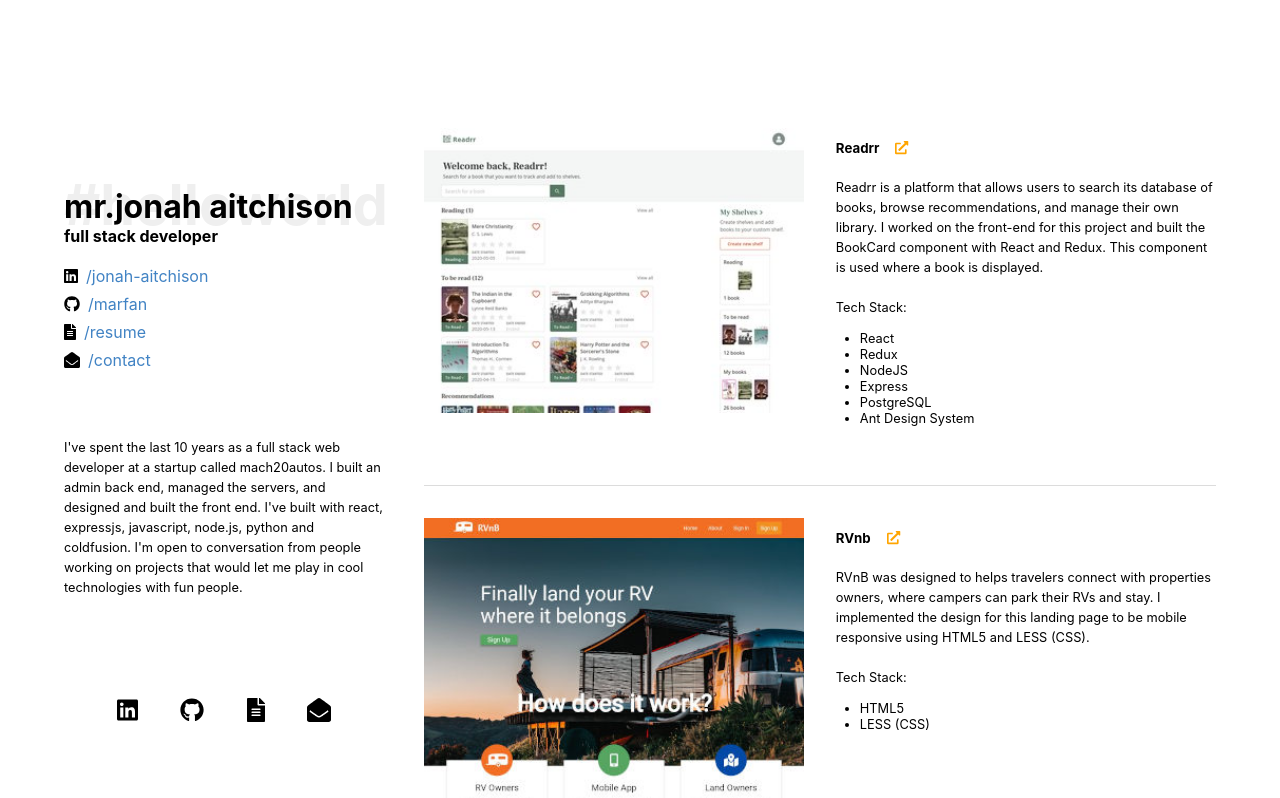
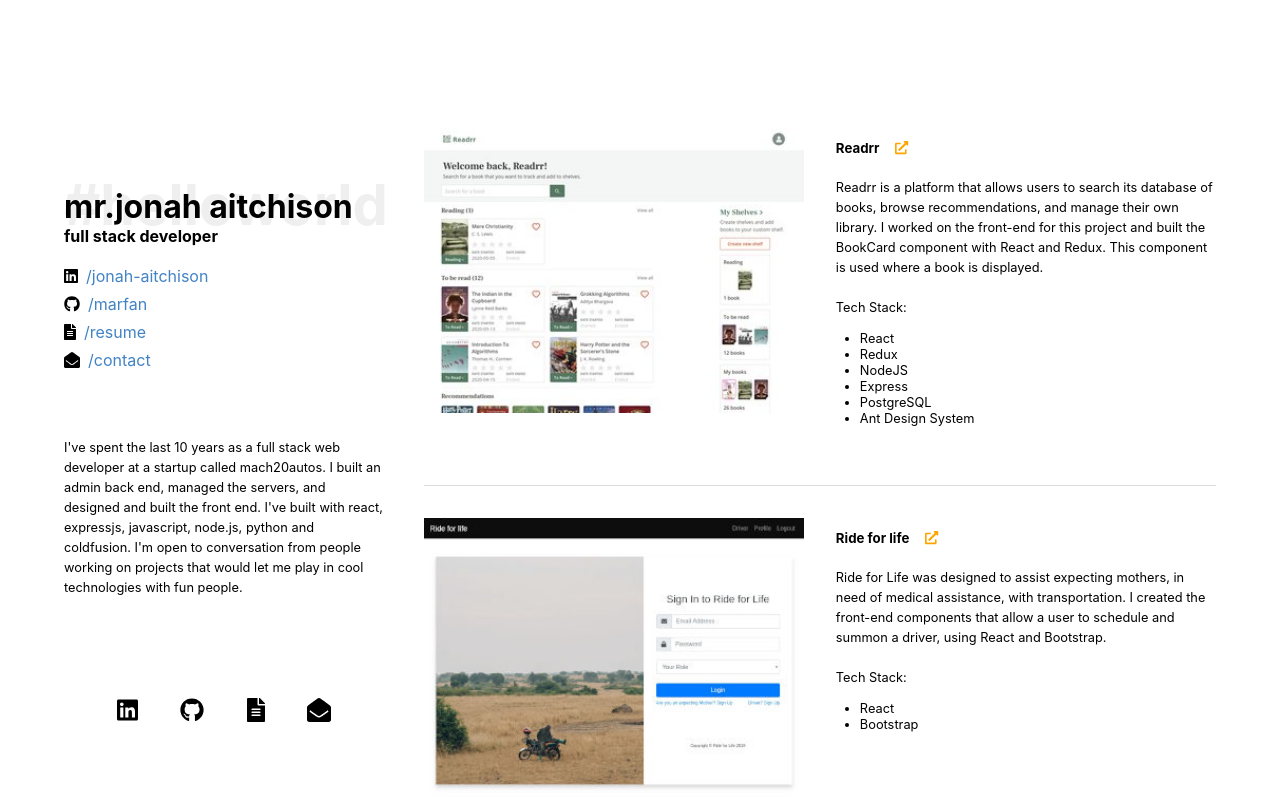
Before and after one commit to MarFan/jonahaitchison.com, a React (Create React App) app: page / in a window 1280 px wide. Shown: the top 798 px of the page. Built offline with nearby package versions, Linux system fonts and the light colour scheme.

Commit message:
added ride for life

```diff
--- a/src/App.js
+++ b/src/App.js
@@ -10,8 +10,8 @@ import readrr from './screenshots/readrr.jpeg';
 import mach20autos from './screenshots/mach20autos.jpeg';
 import Capper from './screenshots/Capper-Auto-Group.jpg';
 import RVnB from './screenshots/rvnb-web25.jpg';
+import RideForLife from './screenshots/rideforlife-web25.jpg';
 
-// import RideForLife from './screenshots/rideforlife-web25.jpg';
 // import MyFollowers from './screenshots/myfollowers-web25.jpg';
 // import SimpleTodo from './screenshots/reducetodo-web25.jpg';
 // import SpaceFrontier from './screenshots/space-the-final-frontier-web25.jpg';
@@ -26,6 +26,12 @@ const myProjects = [
 	img: readrr,
 	link: 'https://github.com/MarFan/betterreads-fe',
 	desc: 'Readrr is a platform that allows users to search its database of books, browse recommendations, and manage their own library. I worked on the front-end for this project and built the BookCard component with React and Redux. This component is used where a book is displayed.  <br /><br />Tech Stack:<br /><ul><li>React</li><li>Redux</li><li>NodeJS</li><li>Express</li><li>PostgreSQL</li><li>Ant Design System</li></ul>'
+  },
+  {
+    title: 'Ride for life',
+    img: RideForLife,
+    link: 'https://github.com/MarFan/Ride-For-Life-Front-End',
+    desc: 'Ride for Life was designed to assist expecting mothers, in need of medical assistance, with transportation. I created the front-end components that allow a user to schedule and summon a driver, using React and Bootstrap.<br /><br />Tech Stack:<br /><ul><li>React</li><li>Bootstrap</li></ul>'
   },
   {
     title: 'RVnb',
@@ -45,12 +51,6 @@ const myProjects = [
 	link: 'https://www.capperautogroup.com/',
 	desc: 'Capper Auto Group is powered by the mach20autos inventory management system. The design is a customized template that is mobile responsive.  The dealer has full control of the data displayed on their website. All inventory changes are made through a mach20autos account.<br /><br />Tech Stack:<br /><ul><li>mach20autos</li><li>Railo</li><li>MySQL</li><li>jQuery</li><li>Bootstrap CSS</li></ul>'
   },
-//   {
-//     title: 'Ride for life',
-//     img: RideForLife,
-//     link: 'https://letsride.netlify.com/',
-//     desc: 'Lorem ipsum dolor, sit amet consectetur adipisicing elit. Consequuntur quae aliquam nisi non deleniti ipsum in, deserunt corporis ex. Voluptate cupiditate unde nihil et qui debitis natus vero illo consectetur.'
-//   },
 //   {
 //     title: 'My followers',
 //     img: MyFollowers,
```
